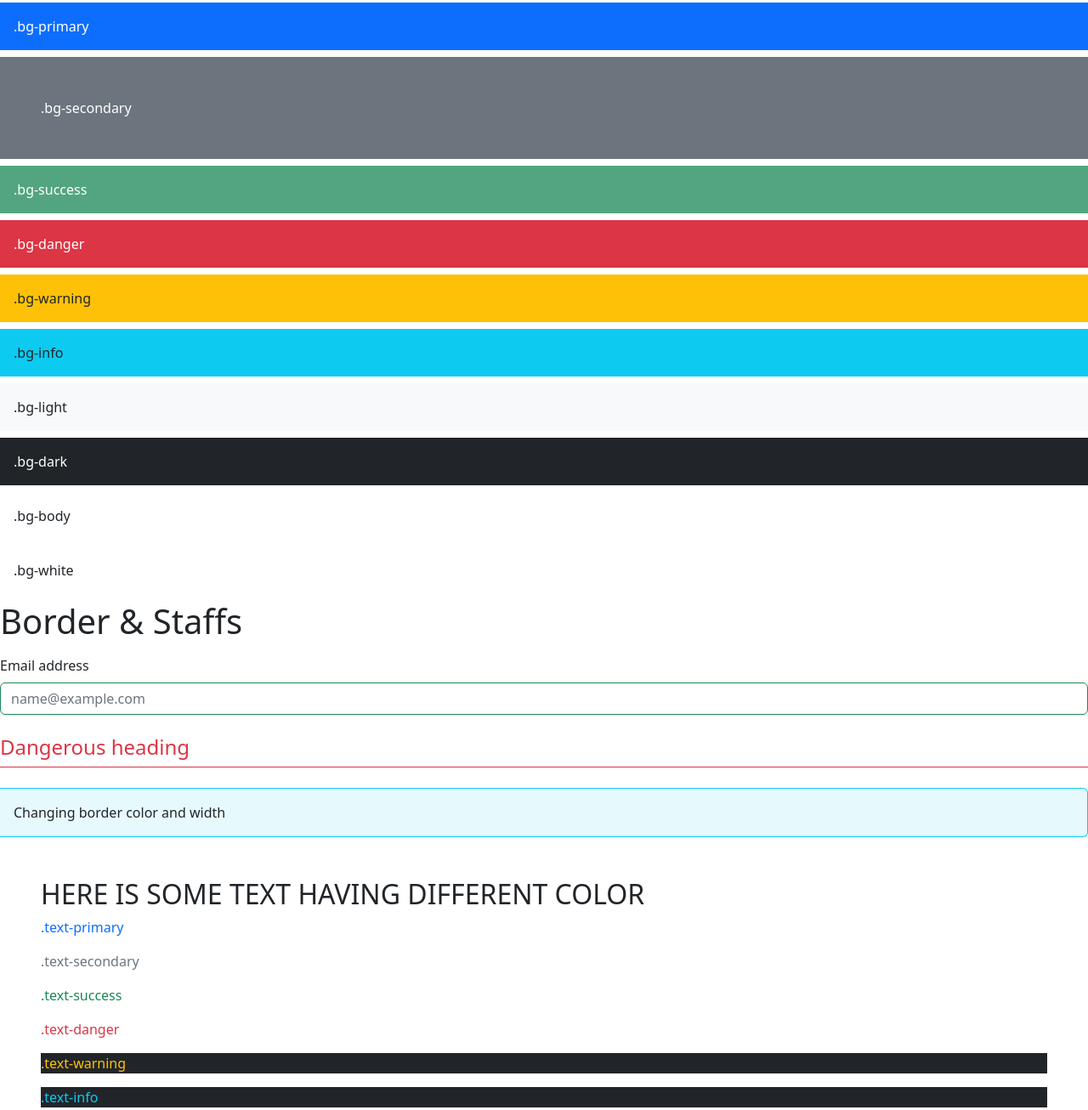
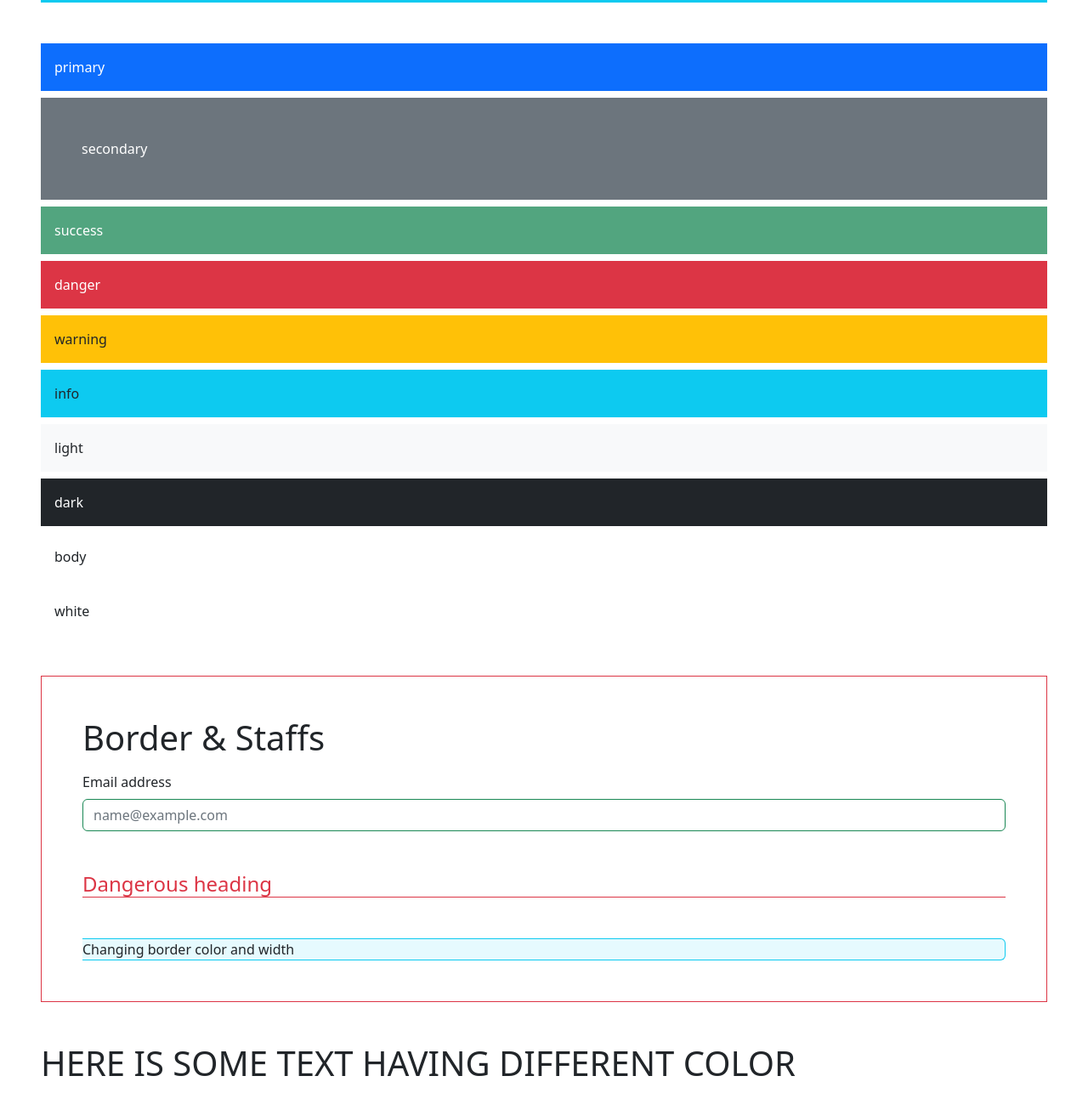
Before and after one commit to shahriarshimul/bootstrap-exploration, a plain HTML site: page index.html in a window 1280 px wide. Shown: the part 189-1495 px from the top of the page at 85% size. Drawn offline with nearby package versions, Linux system fonts and the light colour scheme.

Commit message:
Second Commit

```diff
--- a/index.html
+++ b/index.html
@@ -12,20 +12,20 @@
 
       <!-- background color starts -->
 
-    <div>
+    <div class="m-5">
         <h1 class="bg-info mb-5 p-5">Background Colors and margins & Paddings</h1>
 
-    <div class="p-3 mb-2 bg-primary text-white">.bg-primary</div>
+    <div class="p-3 mb-2 bg-primary text-white">primary</div>
     <!-- here p stands for padding, there is some value regarding this p-1,p-2,p-3 etc. -->
-<div class="p-5 mb-2 bg-secondary text-white">.bg-secondary</div>
-<div class="p-3 mb-2 bg-success text-white bg-opacity-75">.bg-success</div>
-<div class="p-3 mb-2 bg-danger text-white">.bg-danger</div>
-<div class="p-3 mb-2 bg-warning text-dark">.bg-warning</div>
-<div class="p-3 mb-2 bg-info text-dark">.bg-info</div>
-<div class="p-3 mb-2 bg-light text-dark">.bg-light</div>
-<div class="p-3 mb-2 bg-dark text-white">.bg-dark</div>
-<div class="p-3 mb-2 bg-body text-dark">.bg-body</div>
-<div class="p-3 mb-2 bg-white text-dark">.bg-white</div>
+<div class="p-5 mb-2 bg-secondary text-white">secondary</div>
+<div class="p-3 mb-2 bg-success text-white bg-opacity-75">success</div>
+<div class="p-3 mb-2 bg-danger text-white">danger</div>
+<div class="p-3 mb-2 bg-warning text-dark">warning</div>
+<div class="p-3 mb-2 bg-info text-dark">info</div>
+<div class="p-3 mb-2 bg-light text-dark">light</div>
+<div class="p-3 mb-2 bg-dark text-white">dark</div>
+<div class="p-3 mb-2 bg-body text-dark">body</div>
+<div class="p-3 mb-2 bg-white text-dark">white</div>
     </div>
 
     <!-- background color ends -->
@@ -33,19 +33,20 @@
 
 
     <!-- border start -->
-    <div class="mb-4">
+    <div class="m-5 p-5 border border-danger">
         <h1 class="mb-3">Border & Staffs</h1>
         <label for="exampleFormControlInput1" class="form-label">Email address</label>
         <input type="email" class="form-control border-success" id="exampleFormControlInput1" placeholder="name@example.com">
-      </div>
 
-      <div class="h4 pb-2 mb-4 text-danger border-bottom border-danger">
+
+      <div class="h4 mt-5 mb-5 text-danger border-bottom border-danger">
         Dangerous heading
       </div>
 
-      <div class="p-3 bg-info bg-opacity-10 border border-info border-start-0 rounded-end">
+      <div class="bg-info bg-opacity-10 border border-info border-start-0 rounded-end">
         Changing border color and width
       </div>
+    </div>
     <!-- border end -->
 
 
@@ -54,7 +55,7 @@
 
     <!-- text start -->
     <div class="m-5">
-        <h2>HERE IS SOME TEXT HAVING DIFFERENT COLOR</h2>
+        <h1 class="mb-5">HERE IS SOME TEXT HAVING DIFFERENT COLOR</h1>
         <p class="text-primary">.text-primary</p>
 <p class="text-secondary">.text-secondary</p>
 <p class="text-success">.text-success</p>
```
